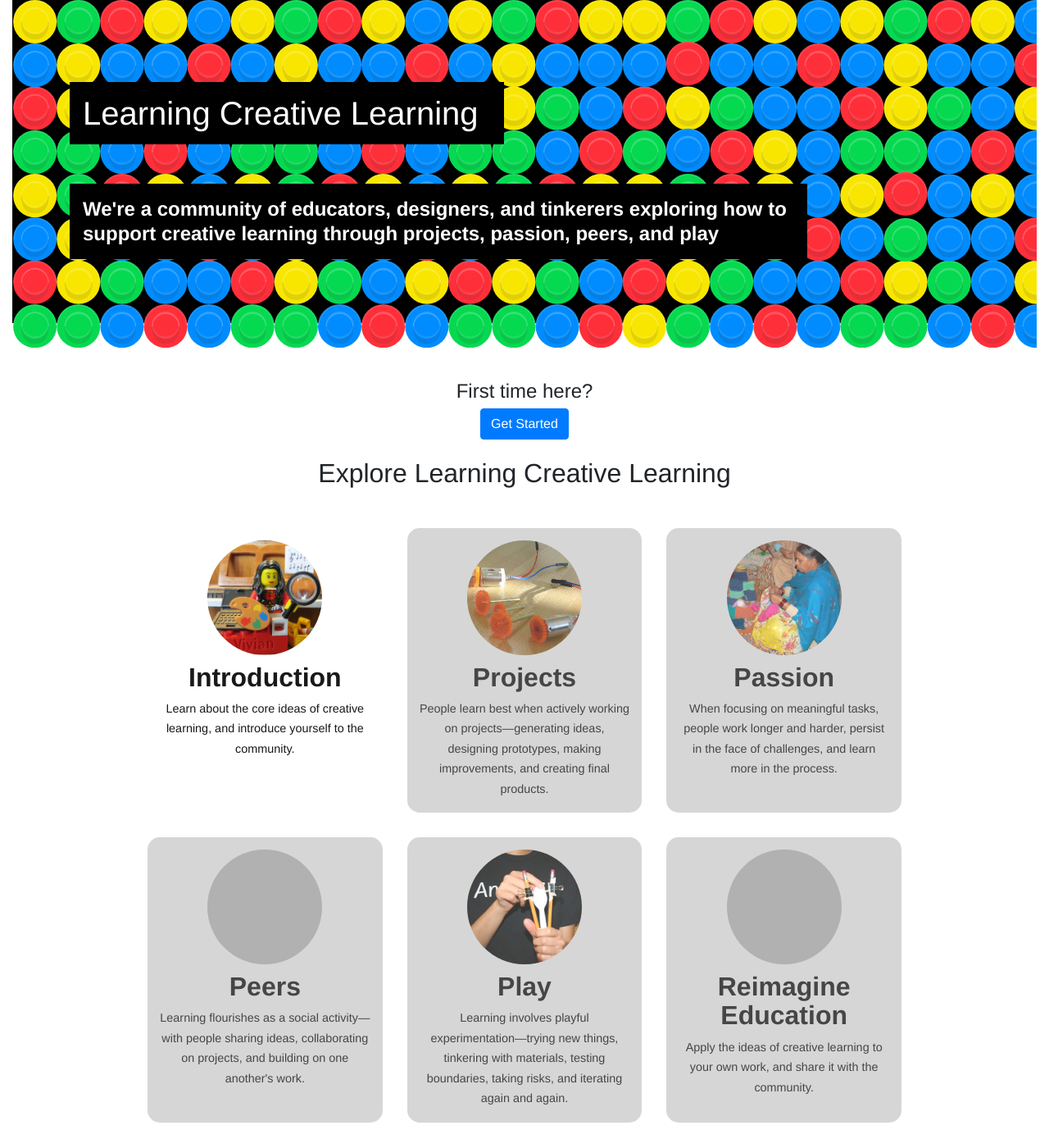
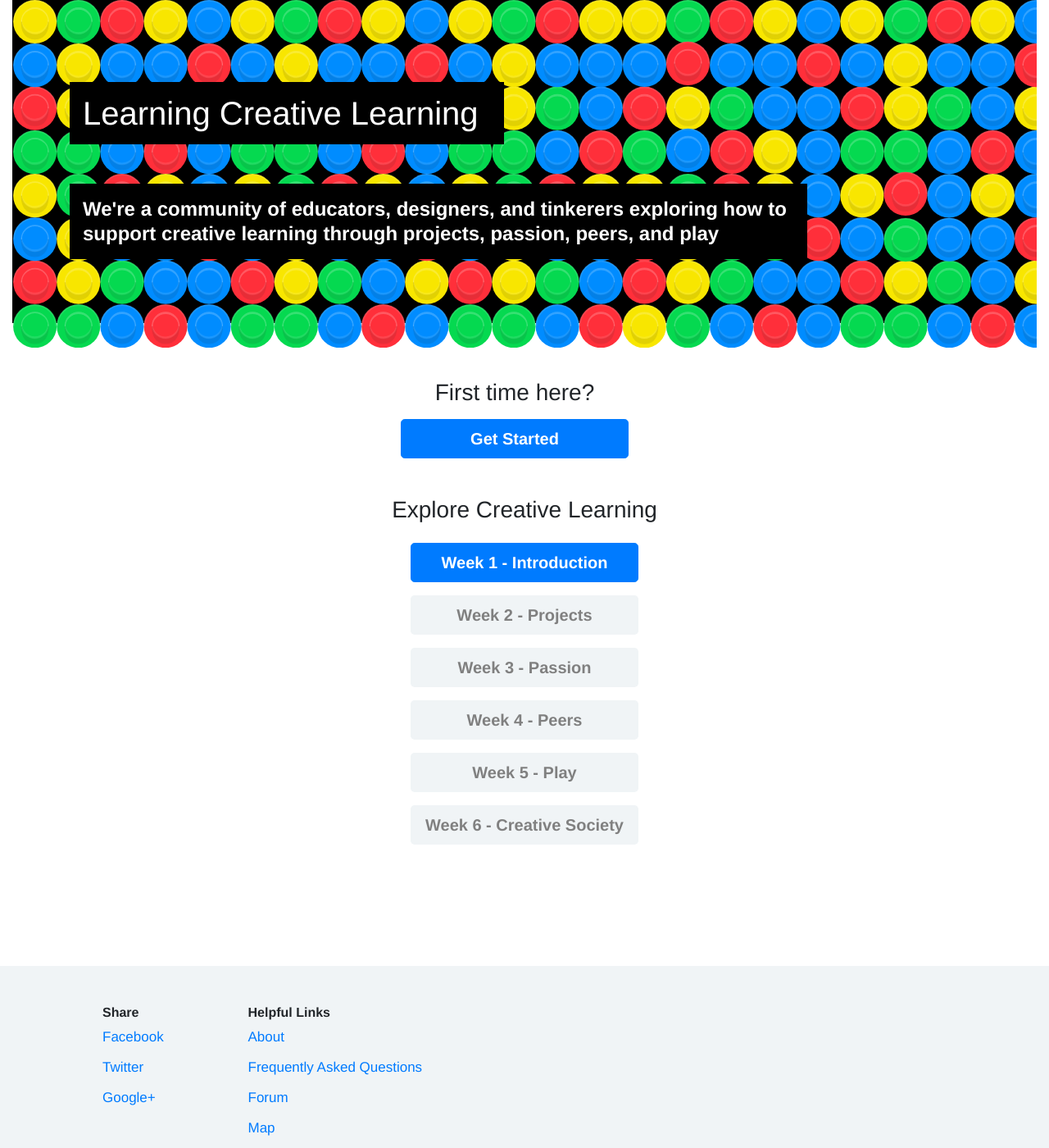
Before and after one commit to mitmedialab/lcl, a Jekyll site: the page built from index.html, in a window 1280 px wide and 1400 px high. Shown: the whole window at 82% size. Built offline with Jekyll 4.4.1, drawn with Linux system fonts in a browser that asks for light colours; nearby versions of some CDN libraries; grey boxes are pictures that could not be loaded.

Commit message:
Tmp changes to homepage (to allow screecast)

```diff
--- a/index.html
+++ b/index.html
@@ -14,12 +14,12 @@ hide-navbar: true
 	</div>
 </div>
 
-	<!--div class="col-md-auto">
-		<h5 class="d-md-inline mr-4 mt-3">Welcome to LCL</h5>
+	<div class="col-md-auto text-center">
+		<p><h3 class="d-md-inline mr-4 mt-3">First time here?</h3></p>
 		<div class="d-md-inline mr-4 mt-3">
-			<a href="{{ site.baseurl }}{% link get-started.md %}" class="btn btn-lg btn-primary font-weight-bold">Get Started</a>
+			<a href="{{ site.baseurl }}{% link get-started.md %}" class="btn btn-lg btn-primary font-weight-bold" style="width: 278px">Get Started</a>
 		</div>
-		<div class="dropdown show d-md-inline mt-3">
+		<!-- <div class="dropdown show d-md-inline mt-3">
 		  <a class="btn btn-lg btn-outline-* bg-grey dropdown-toggle font-weight-bold" href="#" role="button" id="dropdownMenuLink" data-toggle="dropdown" aria-haspopup="true" aria-expanded="false">
 		    Jump into a Module
 		  </a>
@@ -31,89 +31,18 @@ hide-navbar: true
         <a class="dropdown-item" href="#">5. Play</a>
         <a class="dropdown-item" href="#">6. Creative Society</a>
       </div>
-		</div>
-	</div-->
-
-<div class="container text-center">
-	<div class="row justify-content-center">
-		<div class="col-sm-10">
-			<div>
-				<h4>First time here?</h4>
-			  <div>
-					<a href="{{ site.baseurl }}{% link get-started.md %}" class="btn btn-primary">Get Started</a>
-				</div>
-			</div>
-
-			<h2 class="mt-4">Explore Learning Creative Learning</h2>
-
-			<div class="row mt-5">
-
-				<div class="content row">
-
-					<div class="col-lg-4 col-md-6 col-sm-6">
-						<div class="container">
-							<a href="{{ site.baseurl }}{% link _modules/week1.md %}">
-							 <img class="rounded-circle" src="images/1.png" alt="Introduction">
-							 <h2>Introduction</h2>
-							 <p>Learn about the core ideas of creative learning, and introduce yourself to the community.</p>
-							</a>
-						</div><!-- container -->
-					</div><!-- /.col-lg-4 -->
-
-		      <div class="col-lg-4 col-md-6 col-sm-6">
-		        <div class="container disabled">
-		          <a href="http://discuss-learn.media.mit.edu/t/explore-projects/1095">
-		            <img class="rounded-circle" src="images/2.png" alt="Projects">
-		            <h2>Projects</h2>
-		            <p>People learn best when actively working on projects—generating ideas, designing prototypes, making improvements, and creating final products.</p>
-		          </a>
-		        </div><!-- container -->
-		      </div><!-- /.col-lg-4 -->
-
-		      <div class="col-lg-4 col-md-6 col-sm-6">
-		        <div class="container disabled">
-		          <a href="http://discuss-learn.media.mit.edu/t/explore-passion/1096">
-		            <img class="rounded-circle" src="images/3.png" alt="Passion">
-		            <h2>Passion</h2>
-		            <p>When focusing on meaningful tasks, people work longer and harder, persist in the face of challenges, and learn more in the process.</p>
-		          </a>
-		        </div><!--container-->
-		      </div><!-- /.col-lg-4 -->
+		</div> -->
 
 
-		      <!-- SECOND ROW -->
-		      <div class="col-lg-4 col-md-6 col-sm-6">
-		        <div class="container disabled">
-		          <a href="http://discuss-learn.media.mit.edu/t/explore-peers/1097">
-		            <img class="rounded-circle" src="images/4.png" alt="Peers">
-		            <h2>Peers</h2>
-		            <p>Learning flourishes as a social activity—with people sharing ideas, collaborating on projects, and building on one another's work.</p>
-		          </a>
-		        </div><!-- container -->
-		    	</div><!-- /.col-lg-4 -->
+		<h3 class="mt-5 mb-4">Explore Creative Learning</h3>
+		<p><a href="{{ site.baseurl }}{% link _modules/week1.md %}" class="btn btn-lg btn-primary font-weight-bold mx-4" style="width: 278px">Week 1 - Introduction</a></p>
+		<!-- <div class="row text-center mx-auto col-sm-10 justify-content-center" style="max-width: 800px"> -->
 
-		      <div class="col-lg-4 col-md-6 col-sm-6">
-		        <div class="container disabled">
-		          <a href="http://discuss-learn.media.mit.edu/t/explore-play/1098">
-		            <img class="rounded-circle" src="images/5.png" alt="Play">
-		            <h2>Play</h2>
-		            <p>Learning involves playful experimentation—trying new things, tinkering with materials, testing boundaries, taking risks, and iterating again and again.</p>
-		          </a>
-		        </div><!-- container -->
-		      </div><!-- /.col-lg-4 -->
+			<p><a href="" class="btn btn-lg btn-outline-* btn-disabled bg-grey font-weight-bold mx-4" style="color: grey; width: 278px">Week 2 - Projects</a></p>
+			<p><a href="" class="btn btn-lg btn-outline-* btn-disabled bg-grey font-weight-bold mx-4" style="color: grey; width: 278px">Week 3 - Passion</a></p>
+			<p><a href="" class="btn btn-lg btn-outline-* btn-disabled bg-grey font-weight-bold mx-4" style="color: grey; width: 278px">Week 4 - Peers</a></p>
+			<p><a href="" class="btn btn-lg btn-outline-* btn-disabled bg-grey font-weight-bold mx-4" style="color: grey; width: 278px">Week 5 - Play</a></p>
+		<!-- </div> -->
+		<p><a href="" class="btn btn-lg btn-outline-* btn-disabled bg-grey font-weight-bold mx-4" style="color: grey; width: 278px" >Week 6 - Creative Society</a></p>
 
-		      <div class="col-lg-4 col-md-6 col-sm-6">
-		        <div class="container disabled">
-		          <a href="http://discuss-learn.media.mit.edu/t/explore-ongoing-projects/1099">
-		            <img class="rounded-circle" src="images/6.png" alt="Reimagine">
-		            <h2>Reimagine Education</h2>
-		            <p>Apply the ideas of creative learning to your own work, and share it with the community.</p>
-		          </a>
-		        </div><!--container-->
-		      </div><!-- /.col-lg-4 -->
-
-		    </div><!--/ content row -->
-		  </div>
-		</div>
 	</div>
-</div>
```
Also changed, not shown: 2 other files.
